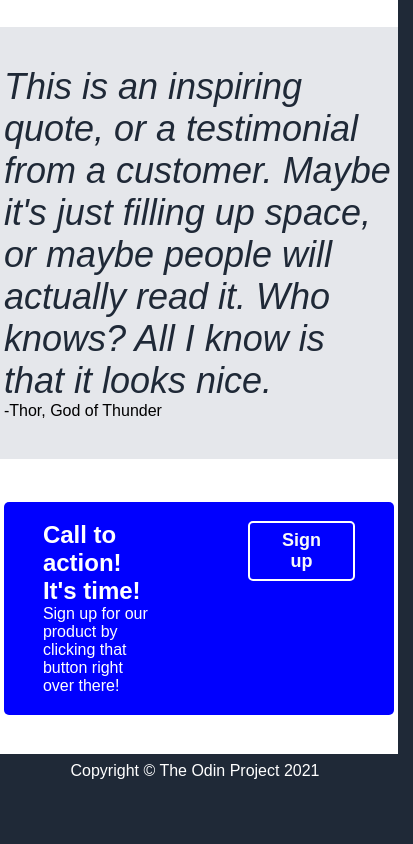
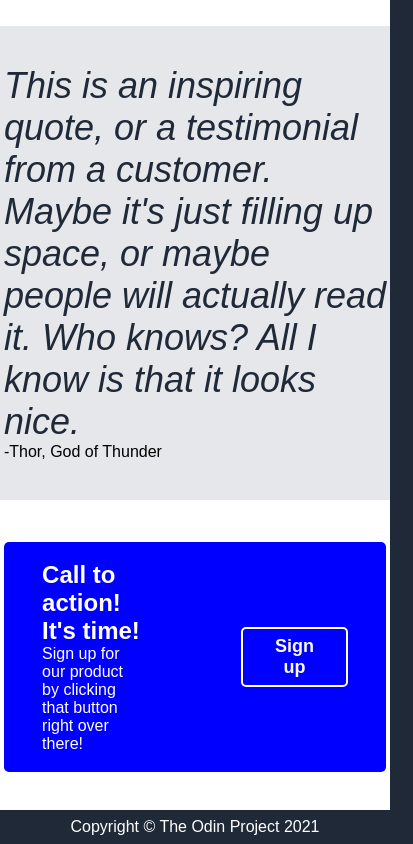
Before and after one commit to sufi4yan/css-project, a plain HTML site: page index.html in a window 390 px wide. Shown: the part 2078-2922 px from the top of the page, 413 px wide, since content can reach past the window. Before the commit the page ends 2866 px from the top, so only its background shows below. Drawn offline with Linux system fonts and the light colour scheme.

Commit message:
fixed bugs with responsive design

```diff
--- a/styles.css
+++ b/styles.css
@@ -3,10 +3,7 @@ body{
     padding: 0px;
     margin:0px;
     background-color: #1F2937;
-    @media screen and (max-width: 600px) {
-        display: block;
 
-    }
 
 }
 
@@ -168,6 +165,7 @@ header{
     border-radius: 5px;
     margin-top: 10%;
     margin-bottom: 10%;
+    align-items: center;
 }
 .texts{
     margin-right: 100px;
@@ -192,6 +190,3 @@ footer{
     text-align: center;
     padding: 2% 0 2% 0
 }
-main{
-    width: 100%;
-}
```
